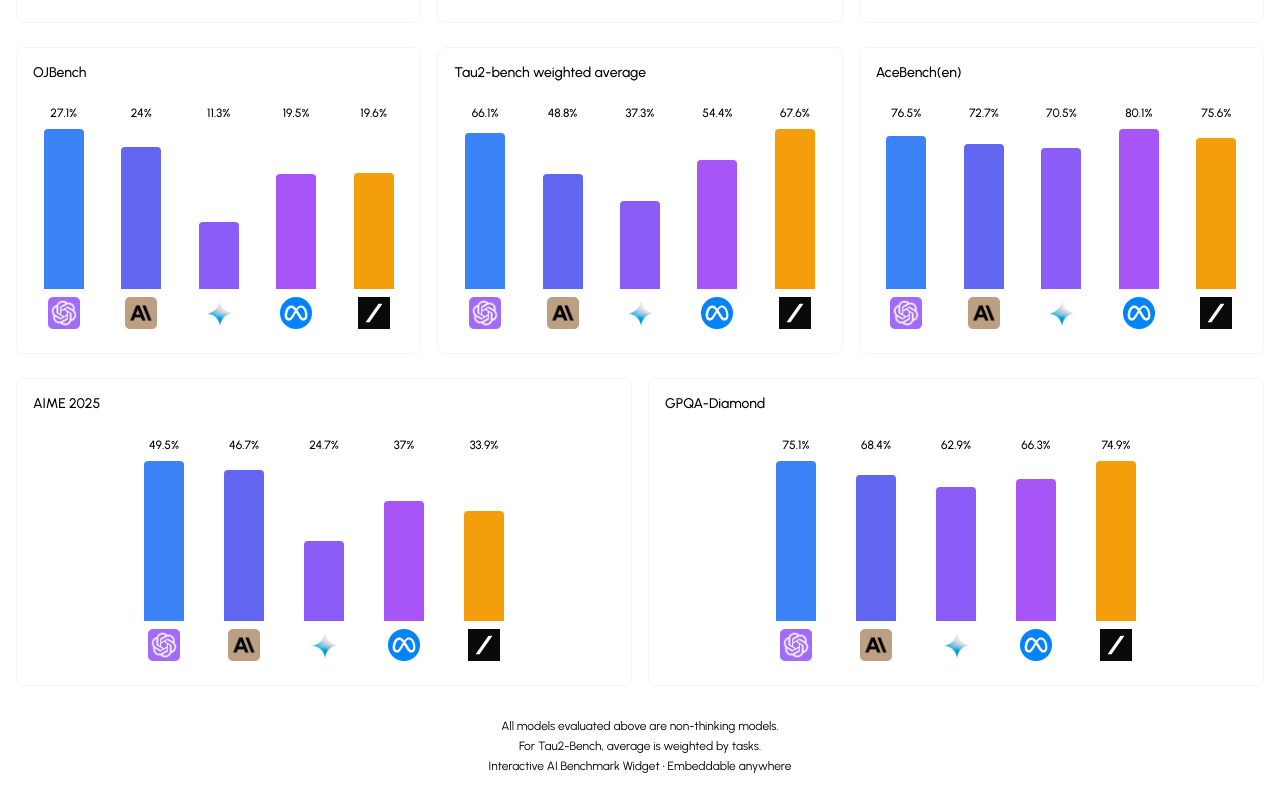
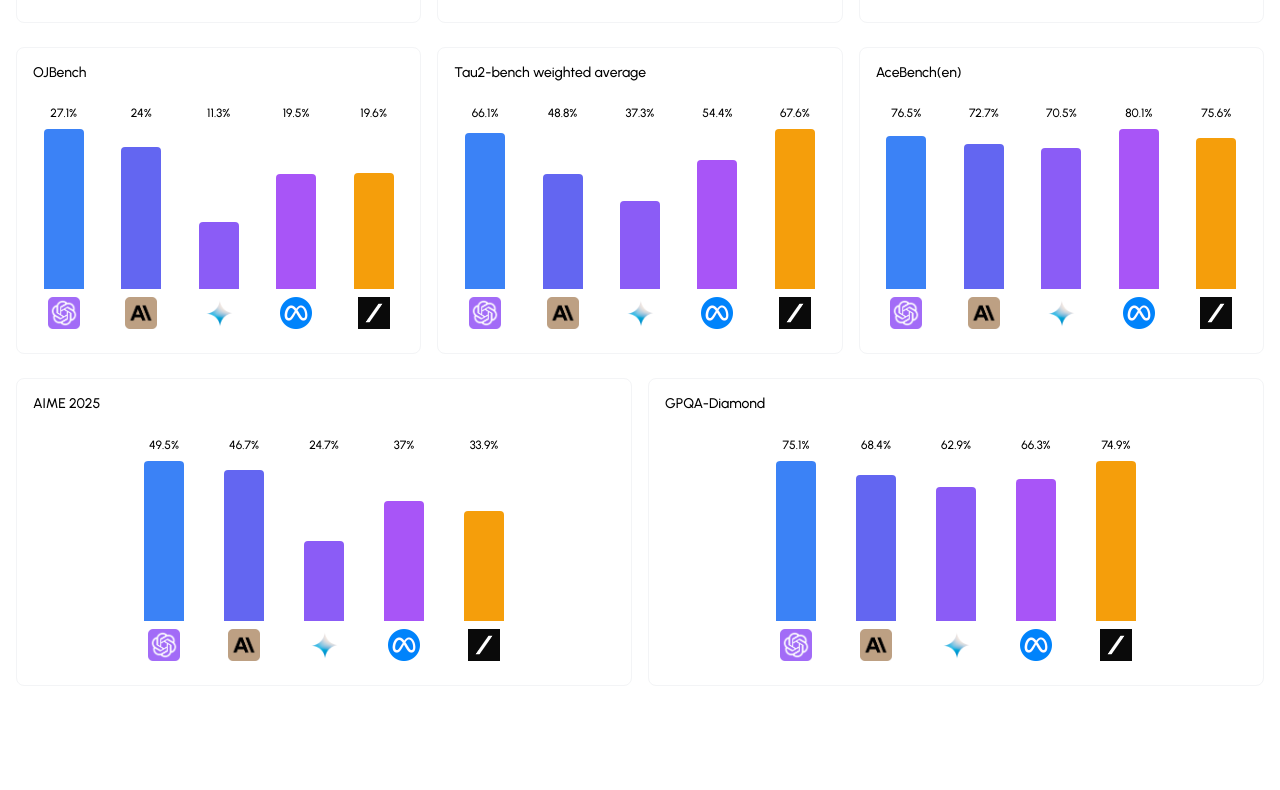
Before and after one commit to nfcrent/interactive_ai_benchmark, a Next.js app: page / in a window 1280 px wide. Shown: the part 301-1091 px from the top of the page. After the commit the page ends 1003 px from the top, so only its background shows below. Built offline with nearby package versions, Linux system fonts and the light colour scheme.

Commit message:
Update page.tsx

```diff
--- a/app/page.tsx
+++ b/app/page.tsx
@@ -313,11 +313,11 @@ export default function AIBenchmarkWidget() {
           </div>
 
           {/* Footer */}
-          <div className="mt-8 text-xs text-black space-y-1 text-center">
+{/*           <div className="mt-8 text-xs text-black space-y-1 text-center">
             <p>All models evaluated above are non-thinking models.</p>
             <p>For Tau2-Bench, average is weighted by tasks.</p>
             <p>Interactive AI Benchmark Widget • Embeddable anywhere</p>
-          </div>
+          </div> */}
         </div>
       </div>
     </>
```
